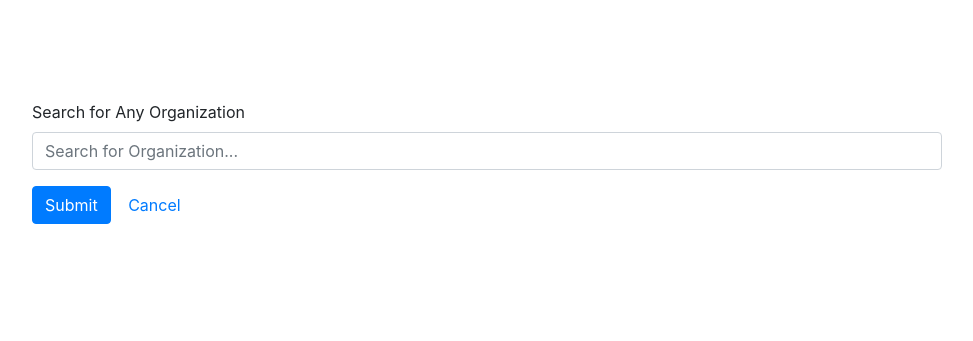
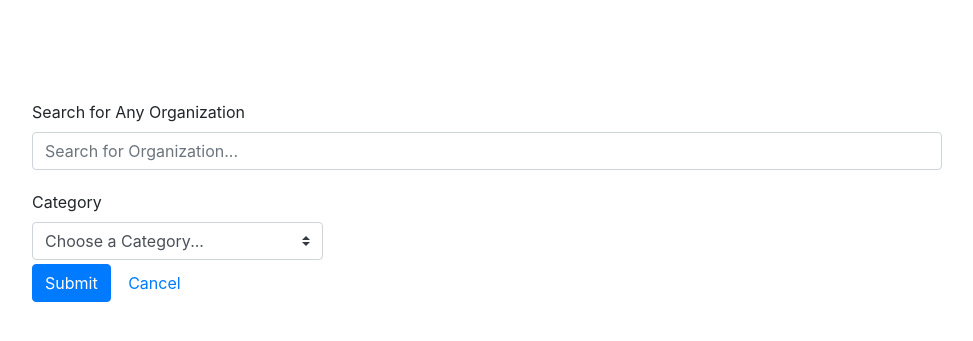
Before and after one commit to Bionic-Beavers/Nicks_Project, a Flask app: page /advanced-search in a window 1280 px wide. Shown: the part 114-455 px from the top of the page, without its empty margins (153-1126 px from the left). Run offline with Flask 2, Linux system fonts and the light colour scheme; some libraries are stand-ins or nearby versions.

Commit message:
Added Filter Optioncode

```diff
--- a/app.py
+++ b/app.py
@@ -21,12 +21,10 @@ def root():
 
     if request.method == 'POST':
         name = "%" + request.form['name'] + "%"
-        query = "SELECT * FROM Organizations WHERE name LIKE %s"
+        query = "SELECT * FROM Organizations WHERE name LIKE %s ORDER BY name"
         cursor = db.execute_query(db_connection=db_connection, query=query, query_params=(name,))
         results = cursor.fetchall()
         cursor.close()
-
-        print(results)
 
         return render_template("search-results.j2", Organizations=results)
 
@@ -37,7 +35,7 @@ def searchResults(Organizations):
 
     if request.method == 'POST':
         name = "%" + request.form['name'] + "%"
-        query = "SELECT * FROM Organizations WHERE name LIKE %s"
+        query = "SELECT * FROM Organizations WHERE name LIKE %s ORDER BY name"
         cursor = db.execute_query(db_connection=db_connection, query=query, query_params=(name,))
         results = cursor.fetchall()
         cursor.close()
@@ -51,8 +49,14 @@ def advancedSearch():
 
     if request.method == 'POST':
         name = "%" + request.form['name'] + "%"
-        query = "SELECT * FROM Organizations WHERE name LIKE %s"
-        cursor = db.execute_query(db_connection=db_connection, query=query, query_params=(name,))
+
+        if request.form['category'] == '':
+            category = "%"
+        else:
+            category = request.form['category']
+        print(category)
+        query = "SELECT * FROM Organizations WHERE name LIKE %s AND category LIKE %s ORDER BY name"
+        cursor = db.execute_query(db_connection=db_connection, query=query, query_params=(name,category))
         results = cursor.fetchall()
         cursor.close()
 
@@ -62,7 +66,7 @@ def advancedSearch():
 
 @app.route('/browse')
 def browse():
-    query = "SELECT * FROM Organizations;"
+    query = "SELECT * FROM Organizations ORDER BY name;"
     cursor = db.execute_query(db_connection=db_connection, query=query)
     results = cursor.fetchall()
     cursor.close()
@@ -89,7 +93,6 @@ def organizationPage(id):
 
     summary = output.text
 
-
     return render_template("organization-page.j2", organization=organization, summary=summary)
 
 
--- a/templates/advanced-search.j2
+++ b/templates/advanced-search.j2
@@ -16,18 +16,18 @@
       <input class="form-control" type="text" placeholder="Search for Organization..." id="name" name="name" value="{{ request.form['name'] }}">
     </div>
 
-    {# <div class="form-row align-items-center">
+    <div class="form-row align-items-center">
       <div class="col-auto my-1">
         <label class="mr-sm-2" for="inlineFormCustomSelect">Category</label>
-        <select class="custom-select mr-sm-2" id="category" name="category">
-          <option selected>Choose a Category...</option>
-          <option value="1">Health</option>
-          <option value="2">Faith</option>
-          <option value="3">Social Welfare</option>
-          <option value="4">Other</option>
+        <select class="custom-select mr-sm-2" id="category" name="category" value="{{ request.form['category'] }}">
+          <option value = "" selected>Choose a Category...</option>
+          <option value="Health">Health</option>
+          <option value="Faith">Faith</option>
+          <option value="Social Welfare">Social Welfare</option>
+          <option value="Other">Other</option>
         </select>
       </div>
-    </div> #}
+    </div>
 
     <input class="btn btn-primary" type="submit" value='Submit'>
     <a href="{{ url_for('root') }}" class="btn btn-default">Cancel</a>
```
